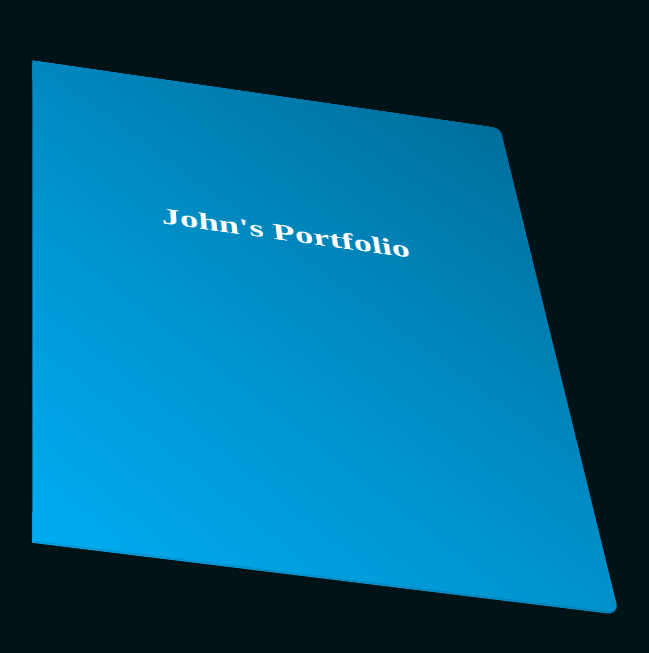
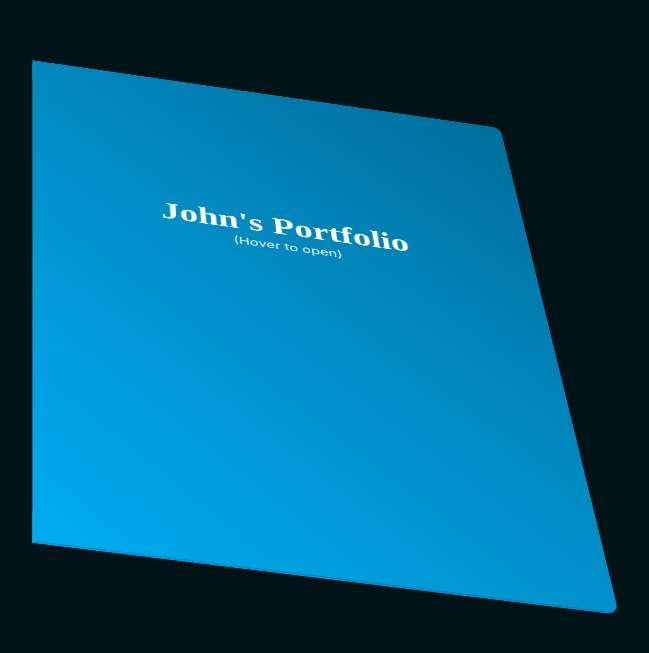
Before and after one commit to FojoBass/portfolio_book, a Next.js app: page / in a window 1280 px wide. Shown: the part 125-778 px from the top of the page, without its empty margins (608-1257 px from the left). Built offline with nearby package versions, Linux system fonts and the light colour scheme.

Commit message:
Minor UI fixes

```diff
--- a/src/app/page.tsx
+++ b/src/app/page.tsx
@@ -32,16 +32,6 @@ const Home = () => {
           wrapRef.current.ontransitionend = null;
         }
       };
-
-      // contentRef.current.ontransitionend = () => {
-      //   if (contentRef.current) {
-      //     const contentEl = contentRef.current;
-      //     delay(() => {
-      //       contentEl.style.transition = 'none';
-      //       contentEl.ontransitionend = null;
-      //     }, 500);
-      //   }
-      // };
     }
   };
 
@@ -112,6 +102,7 @@ const Home = () => {
       >
         <div className='cover left' ref={leftCoverRef}>
           <h2>John's Portfolio</h2>
+          <p>({isMobile ? 'Tap' : 'Hover'} to open)</p>
           <button className='open_btn' onClick={hanldeBookOpen}>
             Open
           </button>
--- a/src/scss/_cover.scss
+++ b/src/scss/_cover.scss
@@ -8,7 +8,6 @@
   position: relative;
   scale: 0;
   animation: bookAnim 3s ease 1 forwards;
-  // transform: rotateX(50deg) translateY(-100%) rotateY(10deg);
   transform: rotateX(50deg) rotateY(10deg);
   transition: transform ease 3s;
 
@@ -50,7 +49,6 @@
     }
 
     &.open {
-      // z-index: 0;
       .right {
         &::before,
         &::after {
@@ -82,6 +80,10 @@
           color: #fff;
           font-size: 2.5rem;
           font-family: cursive;
+        }
+
+        p {
+          color: #fff;
         }
 
         .open_btn {
--- a/src/scss/_pages.scss
+++ b/src/scss/_pages.scss
@@ -1,7 +1,4 @@
 @use 'config' as *;
-
-// TODO BIG CHANGE
-// TODO MAKE THE ENTIRE BOOK TO RECLINE, AND NOT JUST THE COVERS
 
 #book {
   #content_wrapper {
@@ -150,7 +147,6 @@
 
       &.front {
         transform: rotateY(180deg) translateZ(1px);
-        // transform: rotateY(180deg) translateZ(-1px);
         z-index: 1;
         transition: z-index linear 50ms calc($trans_slow/2);
       }
```
